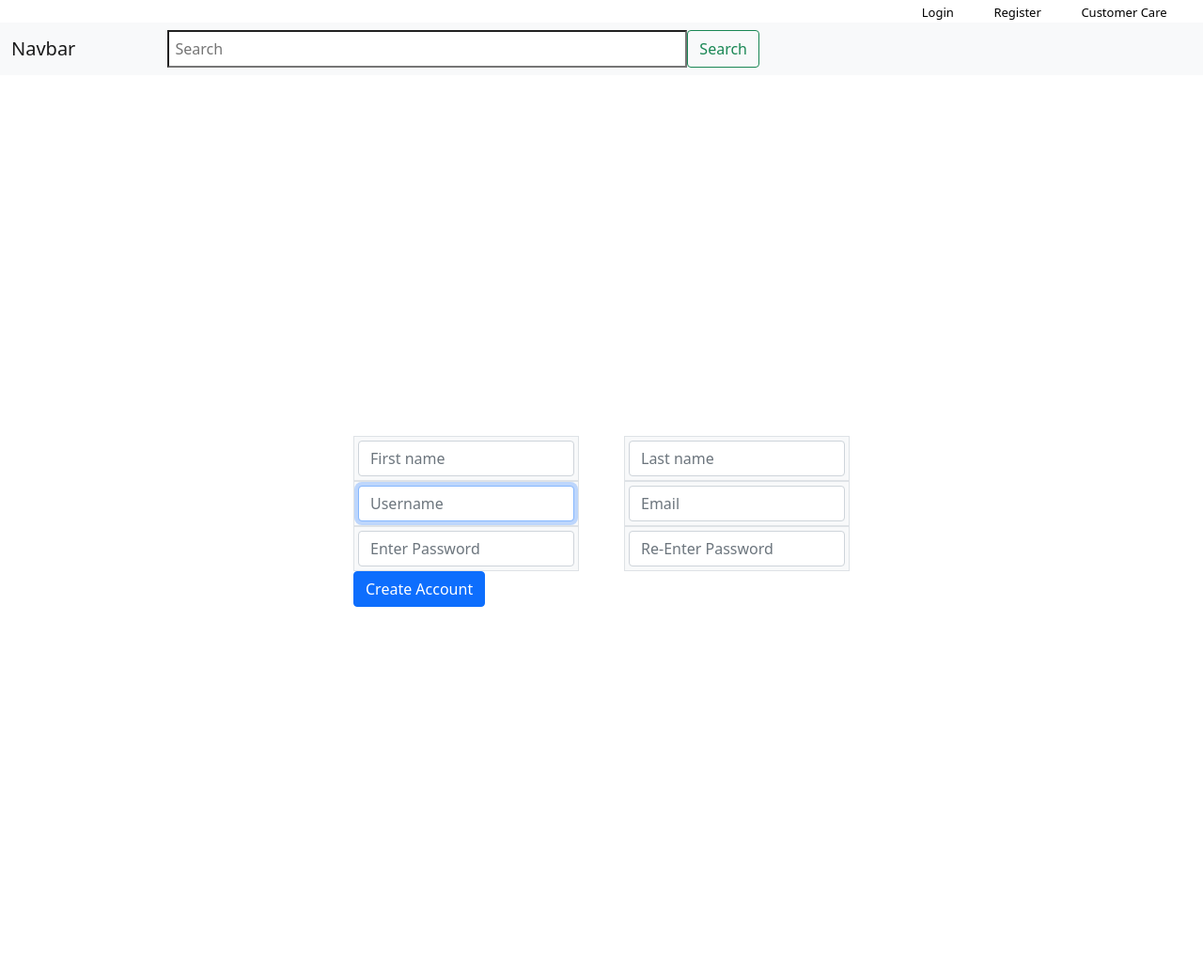
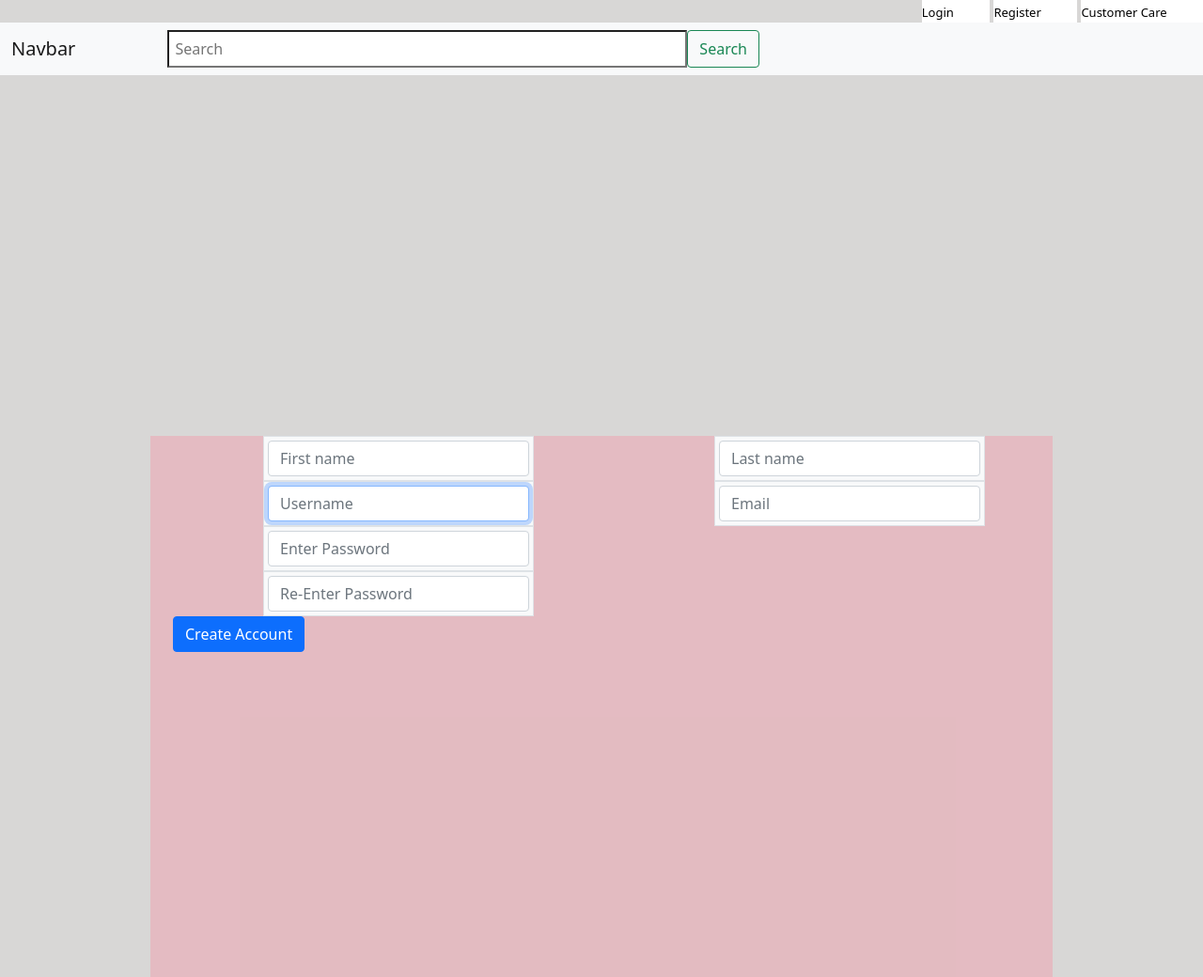
Before and after one commit to TristanBachini/Project-Marketplace, a Django app: page /auth/register/ in a window 1280 px wide. Shown: the whole page at 94% size. Before the commit the page ends 646 px from the top, so only its background shows below. Run offline with Django 3.2, Linux system fonts and the light colour scheme.

Commit message:
Front end improved for register, added footer tab

```diff
--- a/UP_Marketplace/login_app/templates/login_app/register.html
+++ b/UP_Marketplace/login_app/templates/login_app/register.html
@@ -1,31 +1,33 @@
 {% extends 'navbar/navbar.html' %}
 {% block content %} {% load static %}
-<div class="container-sm register">
+<div class="container-sm register ">
     <div class="container overflow-hidden">
       <form action="" method="post">
         {% csrf_token %}
         <div class="row gx-5">
           <div class="col">
-           <div class="p-1 border bg-light">{{form.first_name}}</div>
+           <div class="p-1 border bg-light left-register">{{form.first_name}}</div>
           </div>
           <div class="col">
-            <div class="p-1 border bg-light">{{form.last_name}}</div>
+            <div class="p-1 border bg-light right-register">{{form.last_name}}</div>
           </div>
         </div>
         <div class="row gx-5">
           <div class="col">
-           <div class="p-1 border bg-light">{{form.username}}</div>
+           <div class="p-1 border bg-light left-register">{{form.username}}</div>
           </div>
           <div class="col">
-            <div class="p-1 border bg-light">{{form.email}}</div>
+            <div class="p-1 border bg-light right-register">{{form.email}}</div>
           </div>
         </div>
         <div class="row gx-5">
           <div class="col">
-           <div class="p-1 border bg-light">{{form.password1}}</div>
+           <div class="p-1 border bg-light left-register">{{form.password1}}</div>
           </div>
+        </div>
+        <div class="row gx-5">
           <div class="col">
-            <div class="p-1 border bg-light">{{form.password2}}</div>
+            <div class="p-1 border bg-light left-register">{{form.password2}}</div>
           </div>
         </div>
 
--- a/UP_Marketplace/navbar/templates/navbar/navbar.html
+++ b/UP_Marketplace/navbar/templates/navbar/navbar.html
@@ -9,7 +9,7 @@
     <link href="https://cdn.jsdelivr.net/npm/bootstrap@5.0.2/dist/css/bootstrap.min.css" rel="stylesheet" integrity="sha384-EVSTQN3/azprG1Anm3QDgpJLIm9Nao0Yz1ztcQTwFspd3yD65VohhpuuCOmLASjC" crossorigin="anonymous">
     <link rel="stylesheet" href="{% static '/css/styles.css' %}">
 </head>
-<body class="body">
+<body class="body" style="background-color:rgb(216, 215, 214);">
     <div class="bar">
       <div class="login-bar">
         <a href="{% url 'login' %}">Login</a>
--- a/UP_Marketplace/static/css/styles.css
+++ b/UP_Marketplace/static/css/styles.css
@@ -26,7 +26,7 @@ background-color: white;
 }
 
 .bar{
-    background-color: white;
+    color: rgb(216, 215, 214);
     text-align: right;
 
 }
@@ -41,11 +41,21 @@ background-color: white;
 /* register page */
 .register{
     border: .1in;
-    width: 6in;
+    width:10in;
+    height: 6in;
     margin-top: 4in;
     border: black;
+    background-color: rgba(238, 157, 171, 0.49);
+    justify-self: center;
 }
 
-.register-fields{
-
+.left-register{
+    min-width: 2in;
+    max-width: 3in;
+    margin-left: 1in;
 }
+.right-register{
+    min-width: 2in;
+    max-width: 3in;
+    margin-left: 1in;
+}
```
Also changed, not shown: UP_Marketplace/navbar/templates/navbar/footer.html (added).
